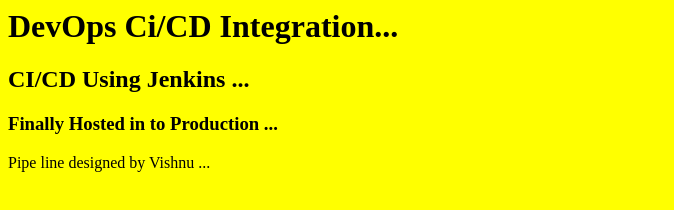
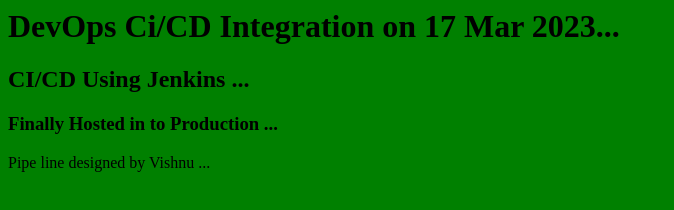
Before and after one commit to Vishnu8719/website, a plain HTML site: page index.html in a window 1280 px wide. Shown: the whole page, without its empty margins (0-674 px from the left). Drawn offline with Linux system fonts and the light colour scheme.

Commit message:
Updated on 17 Mar 2023

```diff
--- a/index.html
+++ b/index.html
@@ -1,7 +1,7 @@
 <html>
 <title>Welcome to DevOps </title>
-<body bgcolor="yellow" >
- <h1>DevOps Ci/CD Integration... </h1>
+<body bgcolor="green" >
+ <h1>DevOps Ci/CD Integration on 17 Mar 2023... </h1>
  <h2>CI/CD Using Jenkins ...</h2>
  <h3> Finally Hosted in to Production ... </h3>
  <P>Pipe line designed by Vishnu ...</P>
```
Also changed, not shown: 2 other files.
